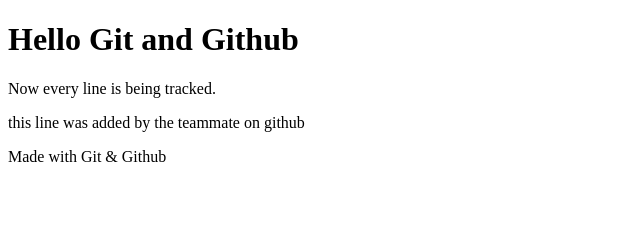
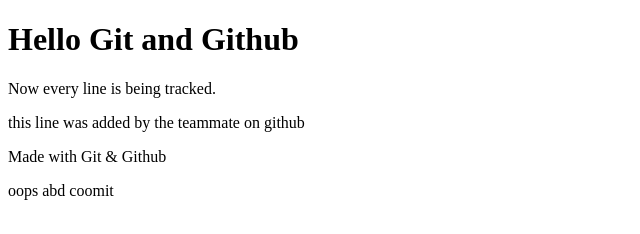
Before and after one commit to palyatish-1506/my-html-site, a plain HTML site: page index.html in a window 1280 px wide. Shown: the whole page, without its empty margins (0-640 px from the left). Drawn offline with Linux system fonts and the light colour scheme.

Commit message:
add accidnetial bad line

```diff
--- a/index.html
+++ b/index.html
@@ -13,6 +13,7 @@
     <p>Now every line is being tracked.</p>
     <p>this line was added by the teammate on github</p>
     <footer>Made with Git & Github</footer>
+    <p>oops abd coomit</p>
     </body>
 
 
```
